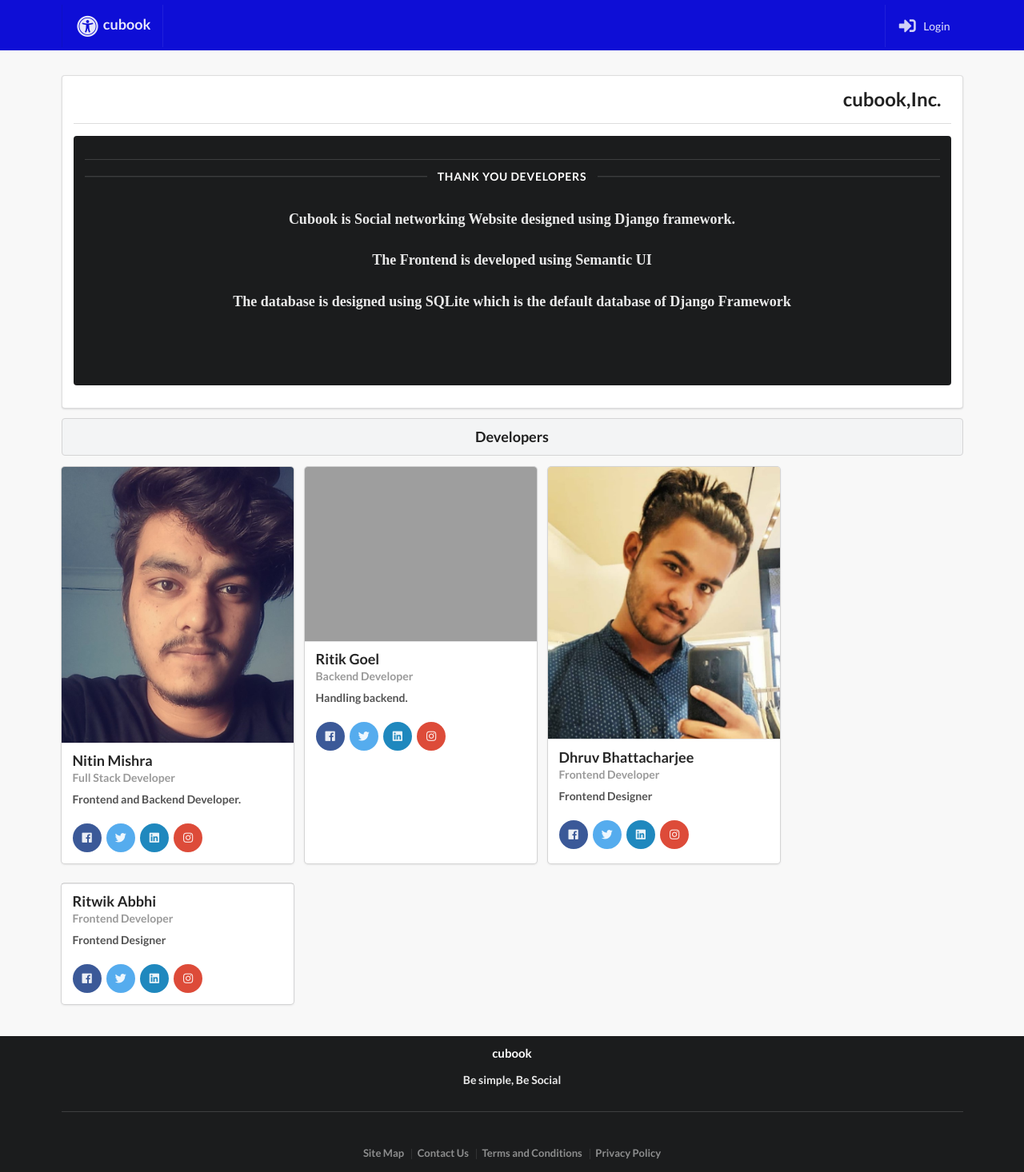
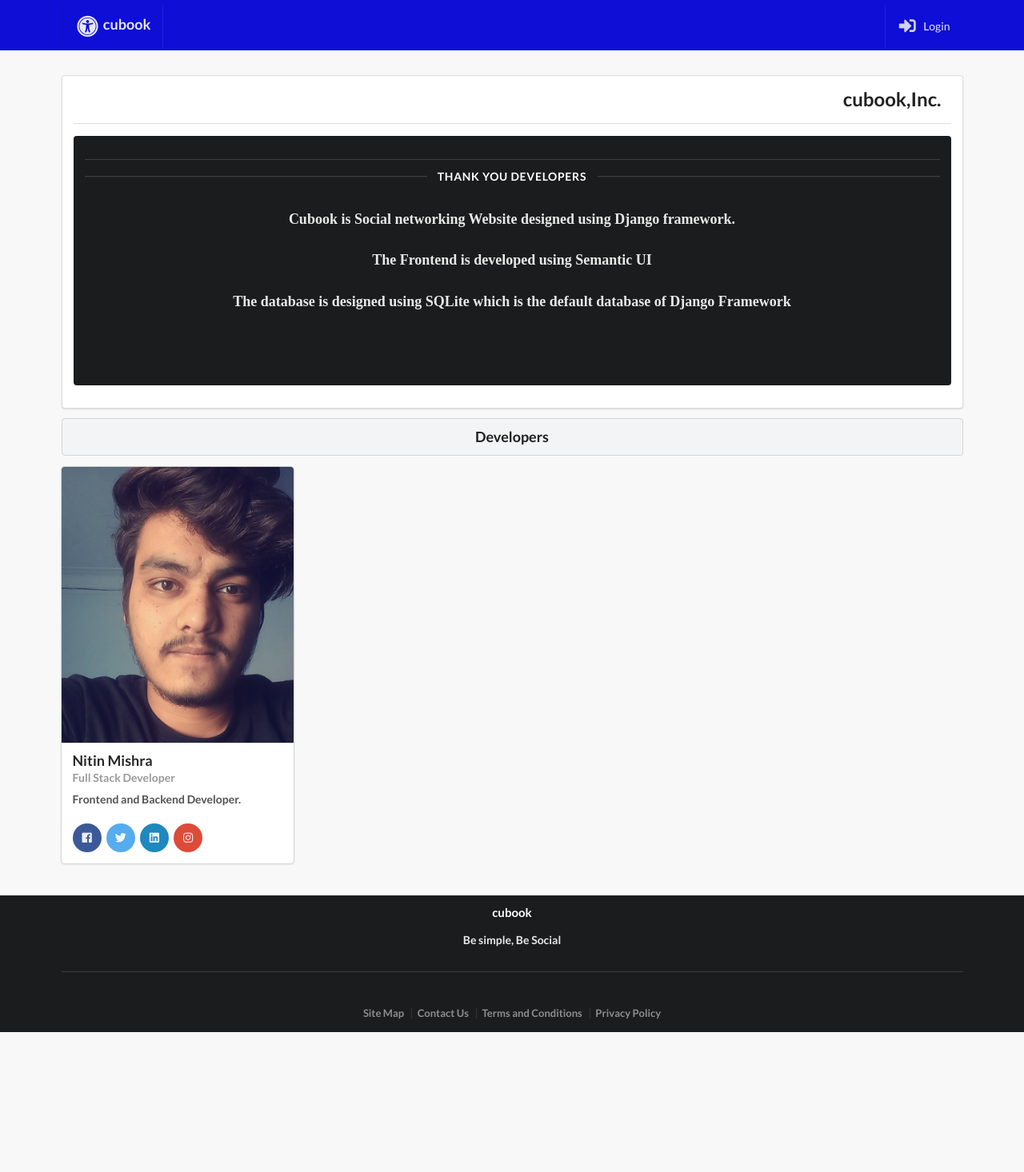
Before and after one commit to Nitin2806/cubook, a Django app: page / in a window 1280 px wide. Shown: the whole page at 80% size. After the commit the page ends 1291 px from the top, so only its background shows below. Run offline with Django 4.2, Linux system fonts and the light colour scheme; some libraries are stand-ins or nearby versions; grey boxes are pictures that could not be loaded.

Commit message:
Homepage edited

```diff
--- a/templates/main/home.html
+++ b/templates/main/home.html
@@ -7,30 +7,25 @@ Welcome to cubook
 
 {% block content %}
 <style>
-#con{
+  #con {
     text-align: center;
-    font-family :Times New Roman ;
-    font-size : large;
+    font-family: Times New Roman;
+    font-size: large;
   }
 </style>
-
 <div class="ui segment">
   <h2 class="ui right floated header">cubook,Inc.</h2>
   <div class="ui clearing divider"></div>
-
   <div class="ui inverted segment">
-
     <div class="ui inverted divider"></div>
     <h4 class="ui horizontal inverted divider">
       Thank You Developers
     </h4>
     <br>
-  <p id="con"><b>Cubook is Social networking Website designed using Django  framework.</b><br>
+    <p id="con"><b>Cubook is Social networking Website designed using Django framework.</b><br>
       <br><b>The Frontend is developed using Semantic UI</b><br>
       <br><b>The database is designed using SQLite which is the default database of Django Framework</p>
-  <br>
-  <br>
-  <br>
+      <br><br><br>
   </div>
 </div>
 
@@ -54,7 +49,7 @@ Welcome to cubook
         <button class="ui circular facebook icon button">
           <i class="facebook icon"></i>
         </button></a>
-     <a href="https://twitter.com/Nitin_mishra_"  target="_blank">
+      <a href="https://twitter.com/Nitin_mishra_" target="_blank">
         <button class="ui circular twitter icon button">
           <i class="twitter icon"></i>
         </button></a>
@@ -68,113 +63,13 @@ Welcome to cubook
         </button></a>
     </div>
   </div>
-
-  <div class="card">
-    <div class="image">
-      <img src="{% static '/ritik.png' %}">
-    </div>
-    <div class="content">
-      <div class="header">Ritik Goel</div>
-      <div class="meta">
-        <span class="date">Backend Developer</span>
-      </div>
-      <div class="description">
-        Handling backend.
-      </div>
-      <br>
-      <a href="https://www.facebook.com/ritik.goel.06" target="_blank">
-     <button class="ui circular facebook icon button">
-      <i class="facebook icon"></i>
-     </button></a>
-     <a href="https://twitter.com/Nitin_mishra_"  target="_blank">
-     <button class="ui circular twitter icon button">
-      <i class="twitter icon"></i>
-     </button></a>
-     <a href="https://www.linkedin.com/in/nitin-mishra-96790889" target="_blank">
-     <button class="ui circular linkedin icon button">
-      <i class="linkedin icon"> </i>
-     </button></a>
-
-    <a href="https://www.instagram.com/ritikgoel06/" target="_blank">
-     <button class="ui circular google plus icon button">
-      <i class="instagram icon"></i>
-     </button>
-    </a>
-    </div>
-  </div>
-
-
-  <div class="card">
-    <div class="image">
-      <img src="{% static '/dhruv1.jpg' %}">
-    </div>
-    <div class="content">
-      <div class="header">Dhruv Bhattacharjee</div>
-      <div class="meta">
-        <a>Frontend Developer</a>
-      </div>
-      <div class="description">
-       Frontend Designer
-      </div>
-      <br>
-       <a href="https://www.facebook.com/dvbee89" target="_blank">
-     <button class="ui circular facebook icon button">
-      <i class="facebook icon"></i>
-     </button></a>
-     <a href="https://twitter.com/Nitin_mishra_"  target="_blank">
-     <button class="ui circular twitter icon button">
-      <i class="twitter icon"></i>
-     </button></a>
-     <a href="https://www.linkedin.com/in/nitin-mishra-96790889" target="_blank">
-     <button class="ui circular linkedin icon button">
-      <i class="linkedin icon"> </i>
-     </button></a>
-     <a href="https://www.instagram.com/thisisdhruvbee/" target="_blank">
-     <button class="ui circular google plus icon button">
-      <i class="instagram icon"></i>
-    </button></a>
-    </div>
-  </div>
-
-  <div class="card">
-    <div class="image">
-      <img src="">
-    </div>
-    <div class="content">
-      <div class="header">Ritwik Abbhi</div>
-      <div class="meta">
-        <a>Frontend Developer</a>
-      </div>
-      <div class="description">
-       Frontend Designer
-      </div>
-      <br>
-      <a href="https://www.facebook.com/ritwik.abbhi" target="_blank">
-     <button class="ui circular facebook icon button">
-      <i class="facebook icon"></i>
-     </button></a>
-     <a href="https://twitter.com/Nitin_mishra_"  target="_blank">
-     <button class="ui circular twitter icon button">
-      <i class="twitter icon"></i>
-     </button></a>
-     <a href="https://www.linkedin.com/in/nitin-mishra-96790889" target="_blank">
-     <button class="ui circular linkedin icon button">
-      <i class="linkedin icon"> </i>
-     </button></a>
-     <a href="https://www.instagram.com/thisisdhruvbee/" target="_blank">
-     <button class="ui circular google plus icon button">
-      <i class="instagram icon"></i>
-    </button></a>
-    </div>
-  </div>
 </div>
 {% endblock content %}
 
 
 {% block scripts %}
 <script>
-$(document).ready(function()
-    {
+  $(document).ready(function () {
     console.log('working')
   })
 </script>
```
Also changed, not shown: db.sqlite3, templates/account/logout.html (line endings or trailing spaces). Lines whose indentation alone changed are shown as unchanged.
